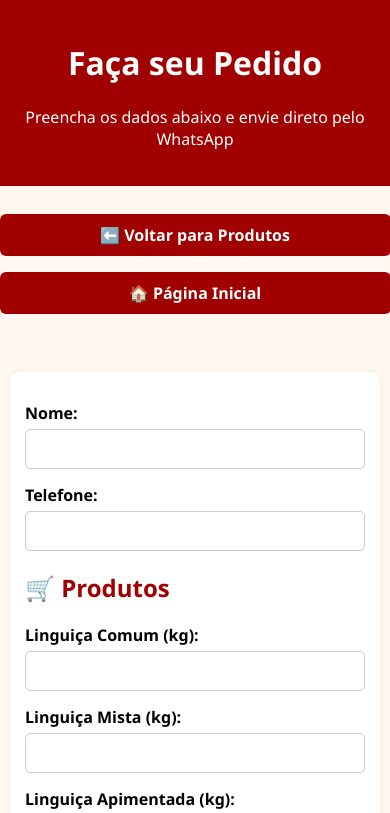
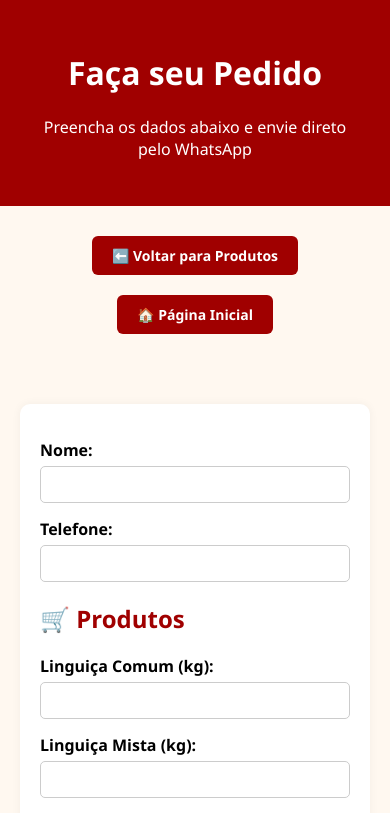
Before and after one commit to CarlosBaptista-soares/acougue-do-chorao, a plain HTML site: page pedido.html in a window 390 px wide. Shown: the top 813 px of the page. Drawn offline with Linux system fonts and the light colour scheme.

Commit message:
Add files via upload

```diff
--- a/pedido.html
+++ b/pedido.html
@@ -82,42 +82,7 @@
       font-size: 14px;
       color: #666;
     }
-    @media (max-width: 600px) {
-  header {
-    padding: 20px;
-    font-size: 16px;
-  }
 
-  .navegacao {
-    display: flex;
-    flex-direction: column;
-    align-items: center;
-  }
-
-  .btn-voltar {
-    width: 90%;
-    margin: 8px 0;
-    font-size: 16px;
-  }
-
-  main {
-    padding: 10px;
-  }
-
-  form {
-    padding: 15px;
-  }
-
-  input, select, textarea {
-    font-size: 16px;
-  }
-
-  .btn-whatsapp {
-    width: 100%;
-    font-size: 18px;
-    padding: 14px;
-  }
-}
   </style>
 </head>
 <body>
```
